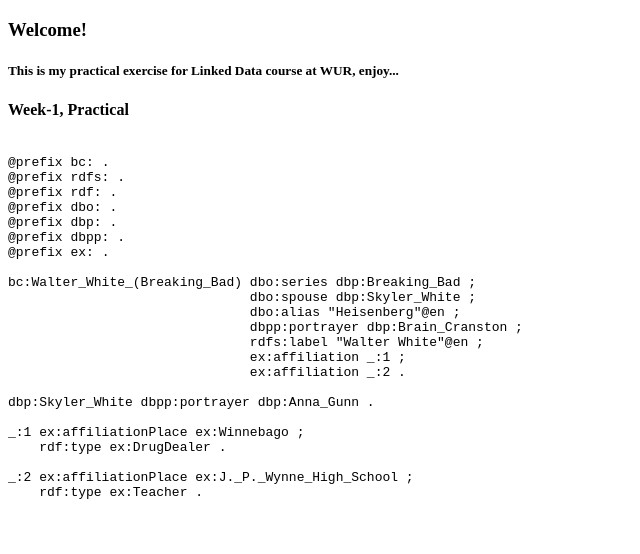
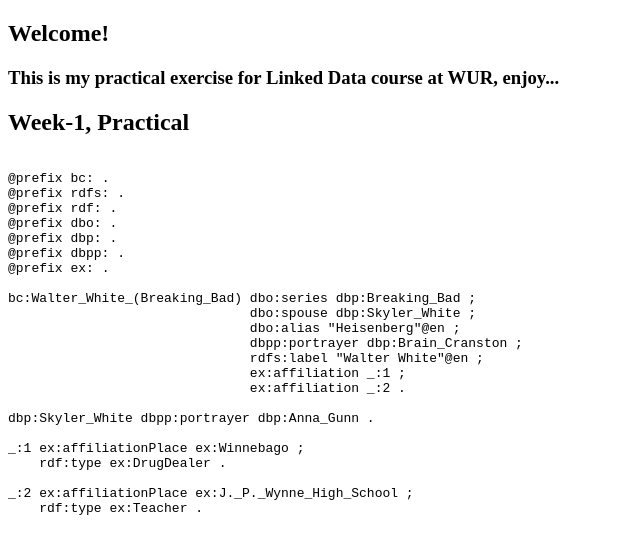
Before and after one commit to bc-wur/bc-wur.github.io, a plain HTML site: page Walter_White_example.html in a window 1280 px wide. Shown: the whole page, without its empty margins (0-640 px from the left). Drawn offline with Linux system fonts and the light colour scheme.

Commit message:
Update Walter_White_example.html

```diff
--- a/Walter_White_example.html
+++ b/Walter_White_example.html
@@ -7,10 +7,10 @@
 
 <body>
 
-<h3>Welcome!</h3>
-  <h5>This is my practical exercise for Linked Data course at WUR, enjoy...</h5>
+<h2>Welcome!</h2>
+  <h3>This is my practical exercise for Linked Data course at WUR, enjoy...</h3>
 
-<h4>Week-1, Practical </h4>
+<h2>Week-1, Practical </h2>
 
   <pre>
 
```
